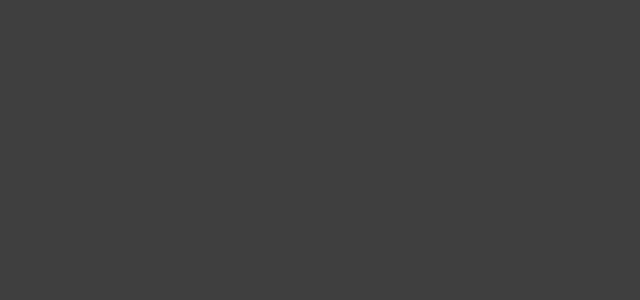
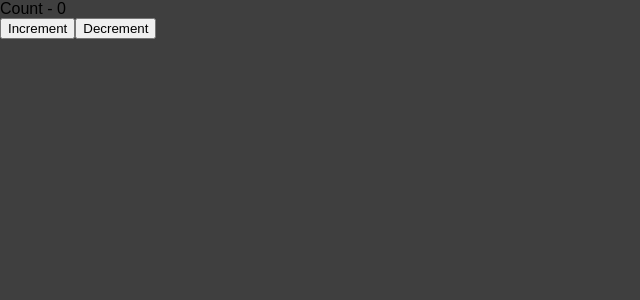
Before and after one commit to ShakiLhossain900/UseReducer, a React (Create React App) app: page / in a window 1280 px wide. Shown: the top 300 px of the page, without its empty margins (0-640 px from the left). Built offline with nearby package versions, Linux system fonts and the light colour scheme.

Commit message:
adding something new

```diff
--- a/src/App.js
+++ b/src/App.js
@@ -1,8 +1,10 @@
-
+// import ReactReducer from './useReducer/ReactReducer'
+import Counter from './useReducer/Counter'
 function App() {
   return (
     <div >
-
+     {/* <ReactReducer /> */}
+     <Counter />
     </div>
   );
 }
--- /dev/null
+++ b/src/useReducer/Counter.js
@@ -0,0 +1,13 @@
+import React from 'react';
+
+const Counter = () => {
+    return (
+        <div >
+            <div> Count - 0</div>
+            <button type="button">Increment</button>
+            <button type="button">Decrement</button>
+        </div>
+    );
+};
+
+export default Counter;<h1>this is shakil hossain</h1>
--- /dev/null
+++ b/src/useReducer/ReactReducer.js
@@ -0,0 +1,54 @@
+// import React from 'react';
+
+// const ReactReducer = () => {
+//     const array1 = [1,2,3,4];
+//     const reducer =(accumulator, currentValue) => accumulator + currentValue;
+
+//     const number=array1.reduce(reducer,10)
+//     return (
+//         <div>
+//             <h1>Array.prototype.reducer()</h1>
+//             <h4>the array of sum is = {number}</h4>
+//         </div>
+//     );
+// };
+
+// export default ReactReducer;
+
+// import React from 'react';
+
+// const ReactReducer = () => {
+//     const numbers = [10,20,30];
+//  const sum =   numbers.reduce((prevValue, currentValue)=>{
+//       return prevValue - currentValue;
+//     },100)   // akta function return kore and and oi funciton er value golo array er
+                //initial value golo minues kore
+//     return (
+//         <div>
+//         <h1>the array result is = {sum}</h1>
+//         </div>
+//     );
+// };
+
+// export default ReactReducer;
+
+
+
+// import React from 'react';
+
+// const ReactReducer = () => {
+
+//     const numbers =[1,2,3,4,5]
+
+//     const reducer = (accumulator , currentValue) =>{
+//         return accumulator - currentValue;
+//     }
+//       const result = numbers.reduce(reducer,20)
+//     return (
+//         <div>
+//             <h1>the result is = { result }</h1>
+//         </div>
+//     );
+// };
+
+// export default ReactReducer;
```
